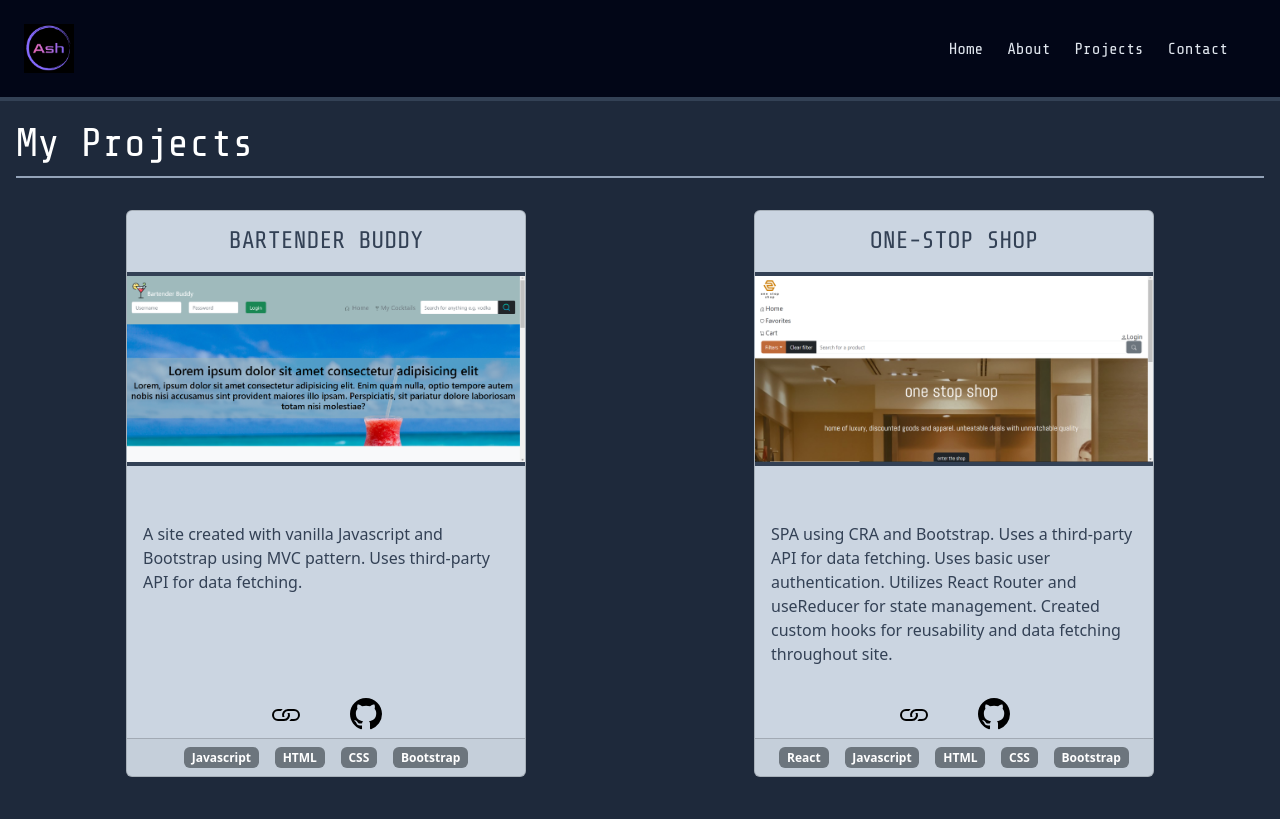
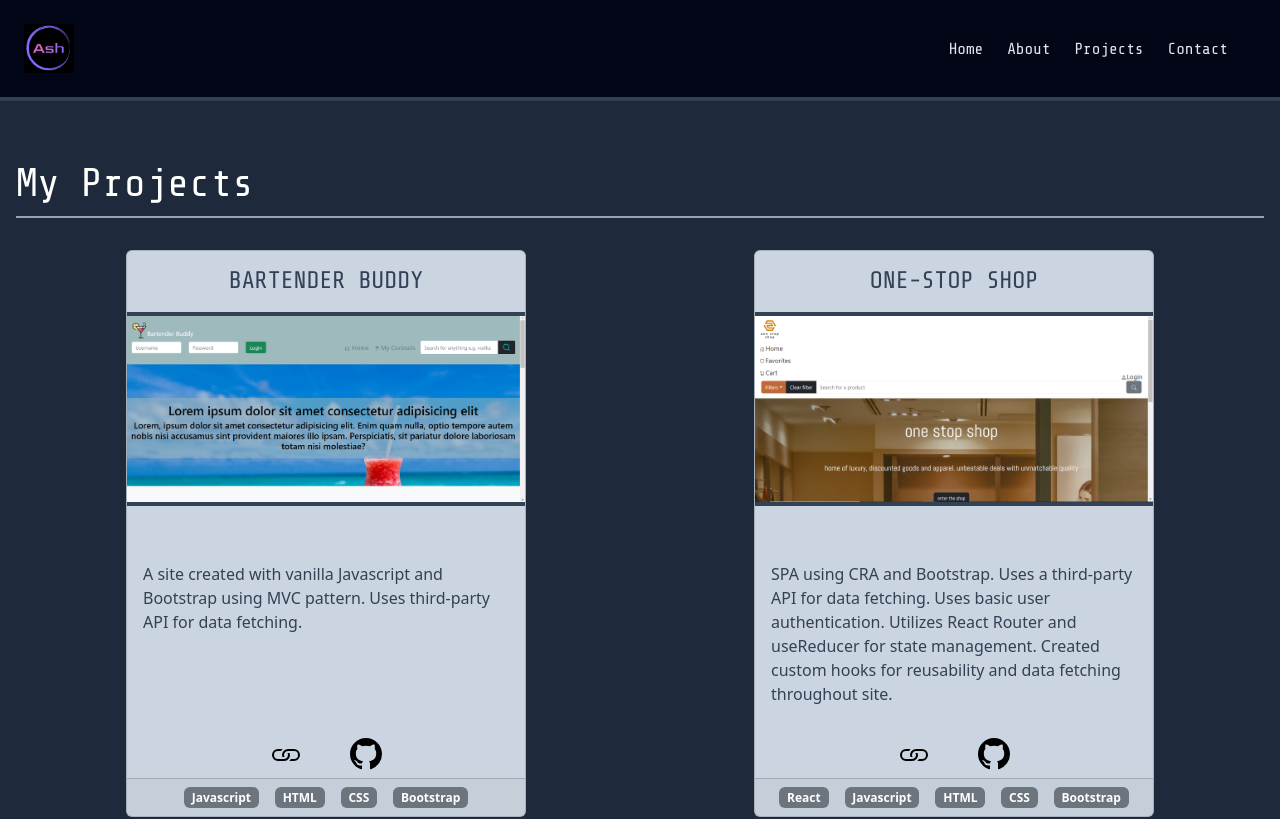
Before and after one commit to AMartindale98/portfolio, a React (Vite) app: page /projects in a window 1280 px wide. Shown: the top 819 px of the page. Built offline with nearby package versions, Linux system fonts and the light colour scheme.

Commit message:
fixedpadding

```diff
--- a/src/pages/About.jsx
+++ b/src/pages/About.jsx
@@ -11,7 +11,7 @@ function About({ collapseStyle, setCollapseStyle }) {
       <NavBar setCollapseStyle={setCollapseStyle} />
       <div
         className={`bg-slate-800 h-full w-full pt-[20vh] text-white px-3 transition-all ${
-          collapseStyle ? "pt-[20vh]" : "pt-[35vh]"
+          collapseStyle ? "pt-[20vh]" : "pt-[40vh]"
         }`}
       >
         <div className="md:flex md:justify-start lg:gap-24">
--- a/src/pages/Contact.jsx
+++ b/src/pages/Contact.jsx
@@ -46,7 +46,7 @@ function Contact({ collapseStyle, setCollapseStyle }) {
       <NavBar setCollapseStyle={setCollapseStyle} />
       <div
         className={`bg-slate-800 pb-5 px-2 transition-all sm:h-[86.5vh] ${
-          collapseStyle ? "pt-[15vh]" : "pt-[35vh]"
+          collapseStyle ? "pt-[20vh]" : "pt-[40vh]"
         }`}
       >
         <Toaster
--- a/src/pages/Projects.jsx
+++ b/src/pages/Projects.jsx
@@ -50,7 +50,7 @@ function Projects({ collapseStyle, setCollapseStyle }) {
       <NavBar setCollapseStyle={setCollapseStyle} />
       <div
         className={`bg-slate-800 text-white px-3 pb-3 transition-all ${
-          collapseStyle ? "pt-[15vh]" : "pt-[35vh]"
+          collapseStyle ? "pt-[20vh]" : "pt-[40vh]"
         }`}
       >
         <h1 className="font-monoton border-b-2 border-slate-400 pb-2">
```
